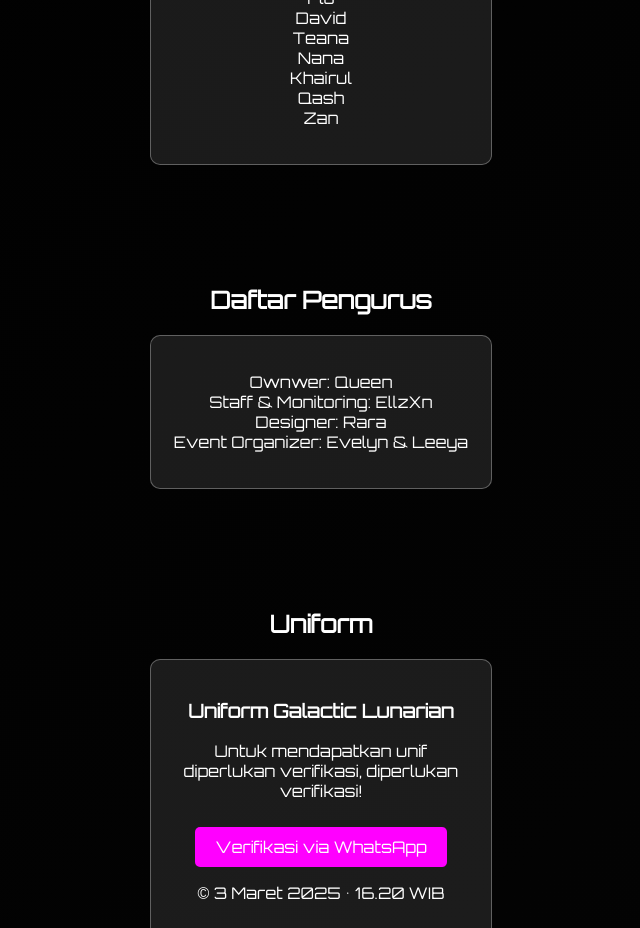
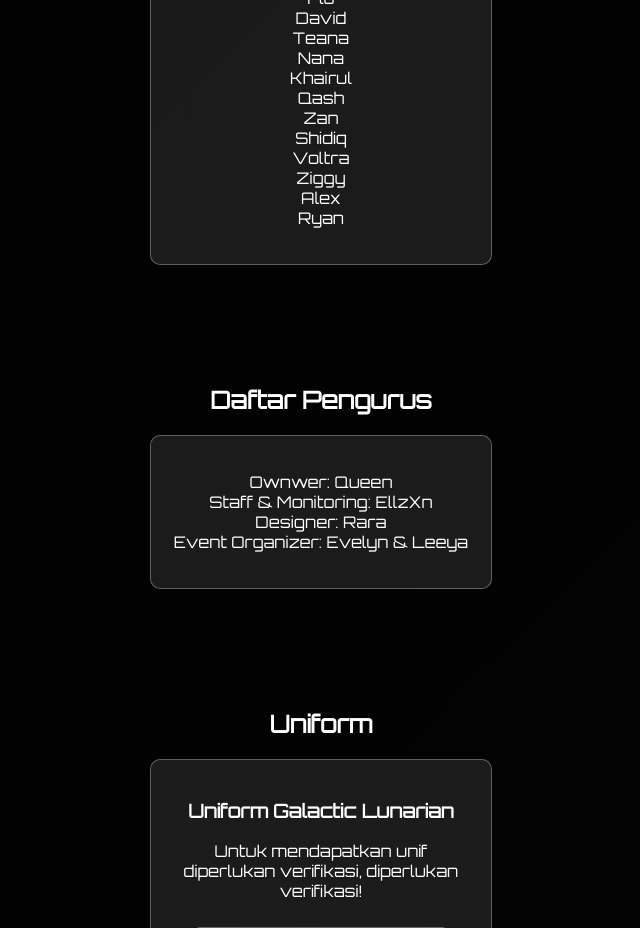
Before and after one commit to EllzXn/galactic-lunarian-web, a plain HTML site: page index.html in a window 1280 px wide. Shown: the part 860-1788 px from the top of the page, without its empty margins (319-959 px from the left). Drawn offline with Linux system fonts and the light colour scheme.

Commit message:
Update index.html

```diff
--- a/index.html
+++ b/index.html
@@ -46,6 +46,11 @@
                     <li>Khairul</li>
                     <li>Qash</li>
                     <li>Zan</li>
+                    <li>Shidiq</li>
+                    <li>Voltra</li>
+                    <li>Ziggy</li>
+                    <li>Alex</li>
+                    <li>Ryan</li>
                 </ul>
             </div>
         </div>
```
